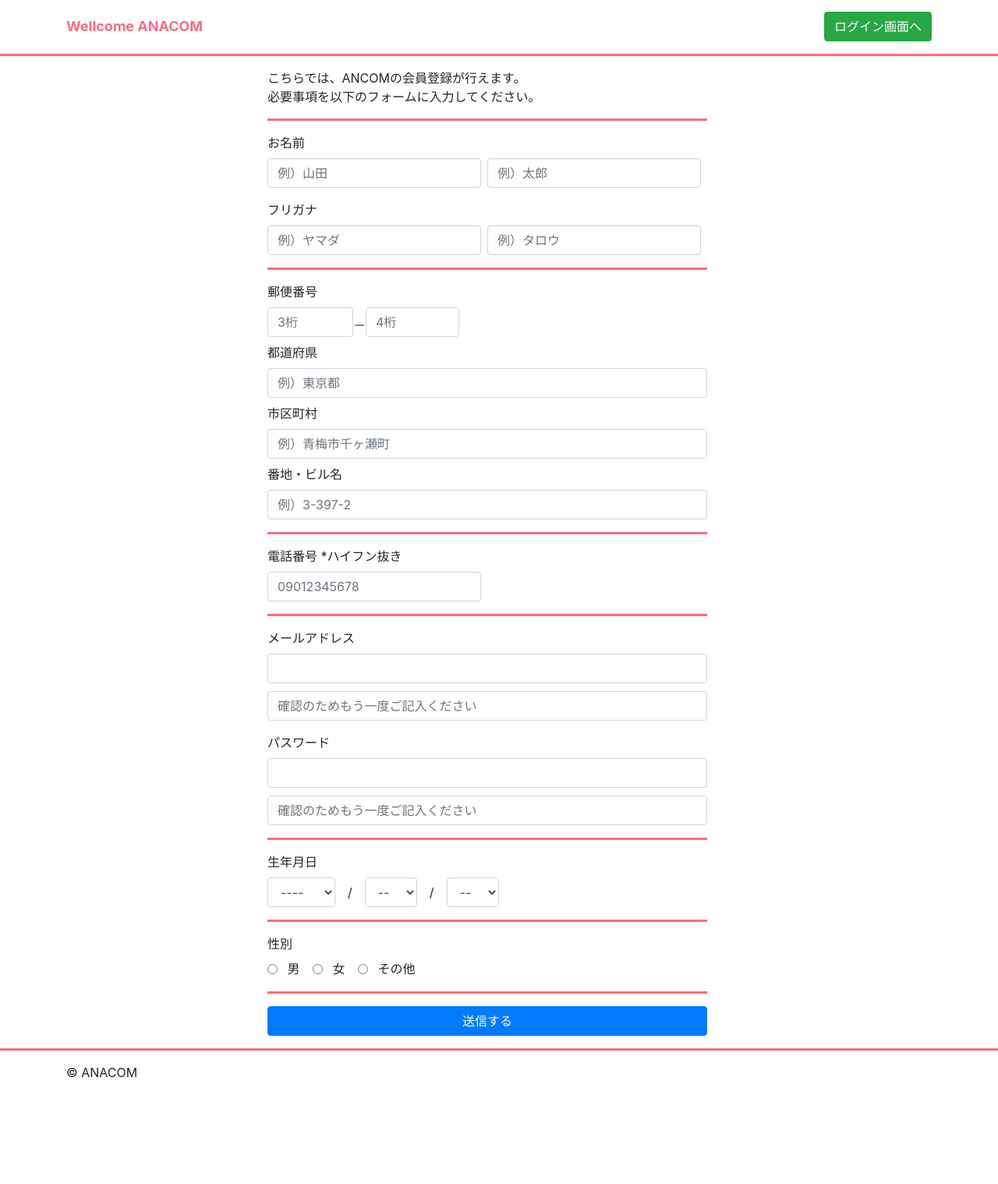
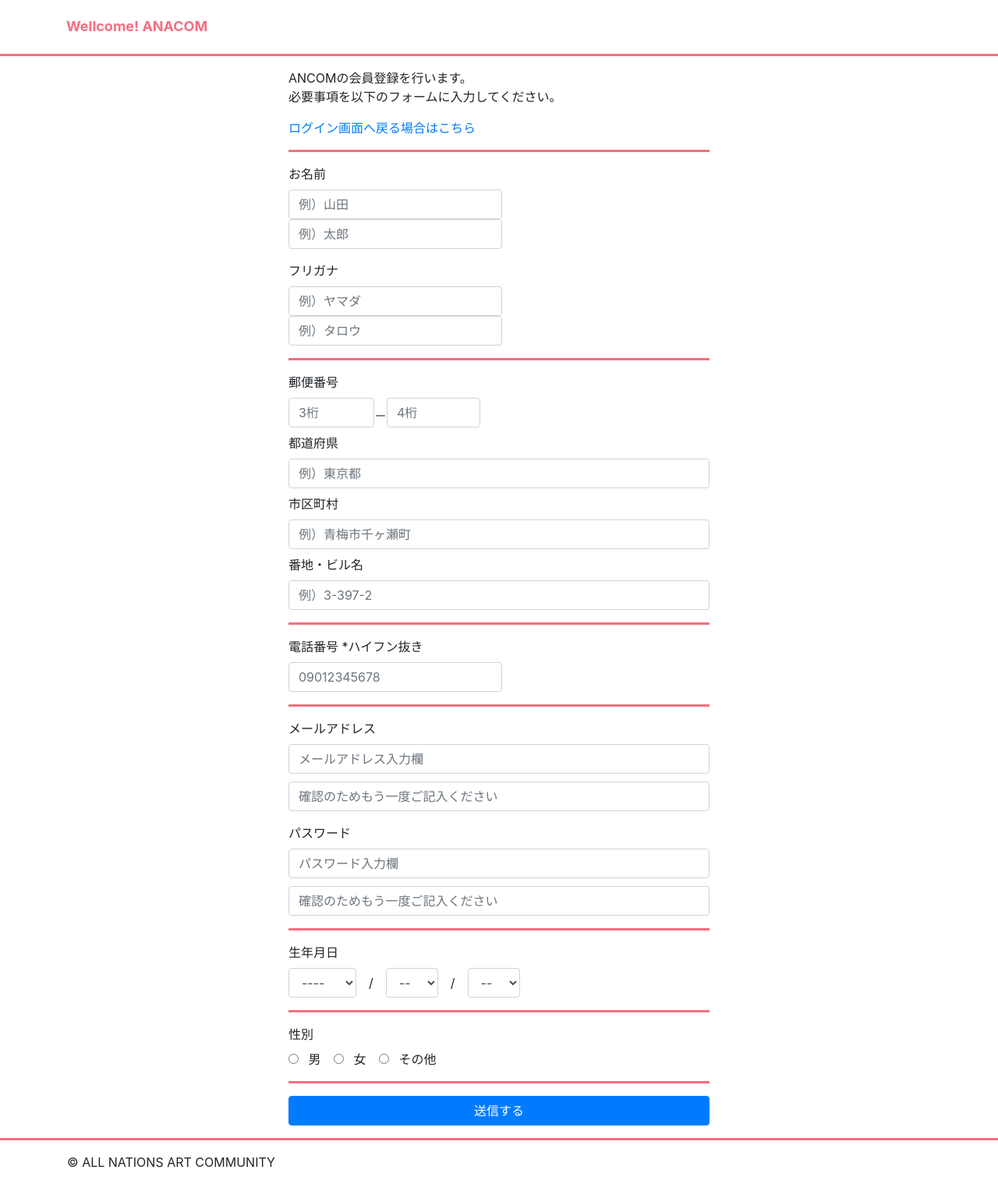
Before and after one commit to Atoleiyu/Portfolio_login, a PHP site: page /join/signup.php?action=rewrite in a window 1280 px wide. Shown: the whole page at 78% size. Before the commit the page ends 1381 px from the top, so only its background shows below. Run offline with PHP 8.4, Linux system fonts and the light colour scheme; the visitor is signed in with stand-in values (Sample User, id 1); data that the repository does not hold is empty; some libraries are stand-ins or nearby versions.

Commit message:
全ページをレスポンシブに対応する用に調節

```diff
--- a/join/signup.php
+++ b/join/signup.php
@@ -22,33 +22,27 @@ require('../php/signup_bi.php');
   <link rel="stylesheet" href="../css/signup.css">
 
   <style>
-    label .error {
-      color: red;
-      margin-left: 10px;
-    }
+    label .error {color: red; margin-left: 10px}
+    footer {margin-bottom: 16px}
   </style>
 </head>
 <body>
-  <div class="container">
-    <header>
-      <div class="row">
-        <div class="col-sm-6">
-          <h1>Wellcome ANACOM</h1>
-        </div>
-        <div class="col-sm-6 align-right">
-        <a class="btn btn-success " href="../login.php">ログイン画面へ</a>
-        </div>
+  <header class="container">
+    <div class="row">
+      <div class="col-sm-6">
+        <h1>Wellcome! ANACOM</h1>
       </div>
-    </header>
-  </div>
+    </div>
+  </header>
 
   <hr>
 
   <!-- 必要事項記入欄 -->
-  <div class="row col-sm-12 justify-content-center">
+  <div class="container justify-content-center">
     <form action="" method="post" class="row">
-      <div class="col-sm-12">
-        <p>こちらでは、ANCOMの会員登録が行えます。<br>必要事項を以下のフォームに入力してください。</p>
+      <div class="col-sm-6 offset-sm-3">
+        <p>ANCOMの会員登録を行います。<br>必要事項を以下のフォームに入力してください。</p>
+        <a href="../login.php">ログイン画面へ戻る場合はこちら</a>
 
         <hr>
 
@@ -166,7 +160,7 @@ require('../php/signup_bi.php');
             <?php endif; ?>
           </label>
           <div>
-            <input type="text" name="mail_input" style="margin-bottom: 10px" class="form-control" value="<?php print(htmlspecialchars($_POST['mail_input'], ENT_QUOTES)); ?>">
+            <input type="text" name="mail_input" style="margin-bottom: 10px" class="form-control" value="<?php print(htmlspecialchars($_POST['mail_input'], ENT_QUOTES)); ?>" placeholder="メールアドレス入力欄">
             <input type="text" name="mail_check" class="form-control" value="<?php print(htmlspecialchars($_POST['mail_input'], ENT_QUOTES)); ?>" placeholder="確認のためもう一度ご記入ください">
           </div>
         </div>
@@ -185,7 +179,7 @@ require('../php/signup_bi.php');
           <?php endif; ?>
           </label>
           <div>
-            <input type="password" name="pass_input" style="margin-bottom: 10px" class="form-control">
+            <input type="password" name="pass_input" style="margin-bottom: 10px" class="form-control" placeholder="パスワード入力欄">
             <input type="password" name="pass_check" class="form-control" placeholder="確認のためもう一度ご記入ください">
           </div>
         </div>
@@ -307,11 +301,11 @@ require('../php/signup_bi.php');
 
   <hr>
 
-  <div class="container">
-    <footer>
-      <p>&copy; ANACOM</p>
-    </footer>
-  </div>
+  <footer class="container">
+    <div class="row">
+      <div>&emsp;&copy; ALL NATIONS ART COMMUNITY</div>
+    </div>
+  </footer>
 
   <!-- bootstrap4 jquery JavaScript -->
   <script src="https://code.jquery.com/jquery-3.5.1.slim.min.js" integrity="sha384-DfXdz2htPH0lsSSs5nCTpuj/zy4C+OGpamoFVy38MVBnE+IbbVYUew+OrCXaRkfj" crossorigin="anonymous"></script>
```
Also changed, not shown: index.php (+14 -16 lines), join/check.php (+23 -26 lines), join/thanks.php (+16 -18 lines), login.php (+10 -13 lines).
